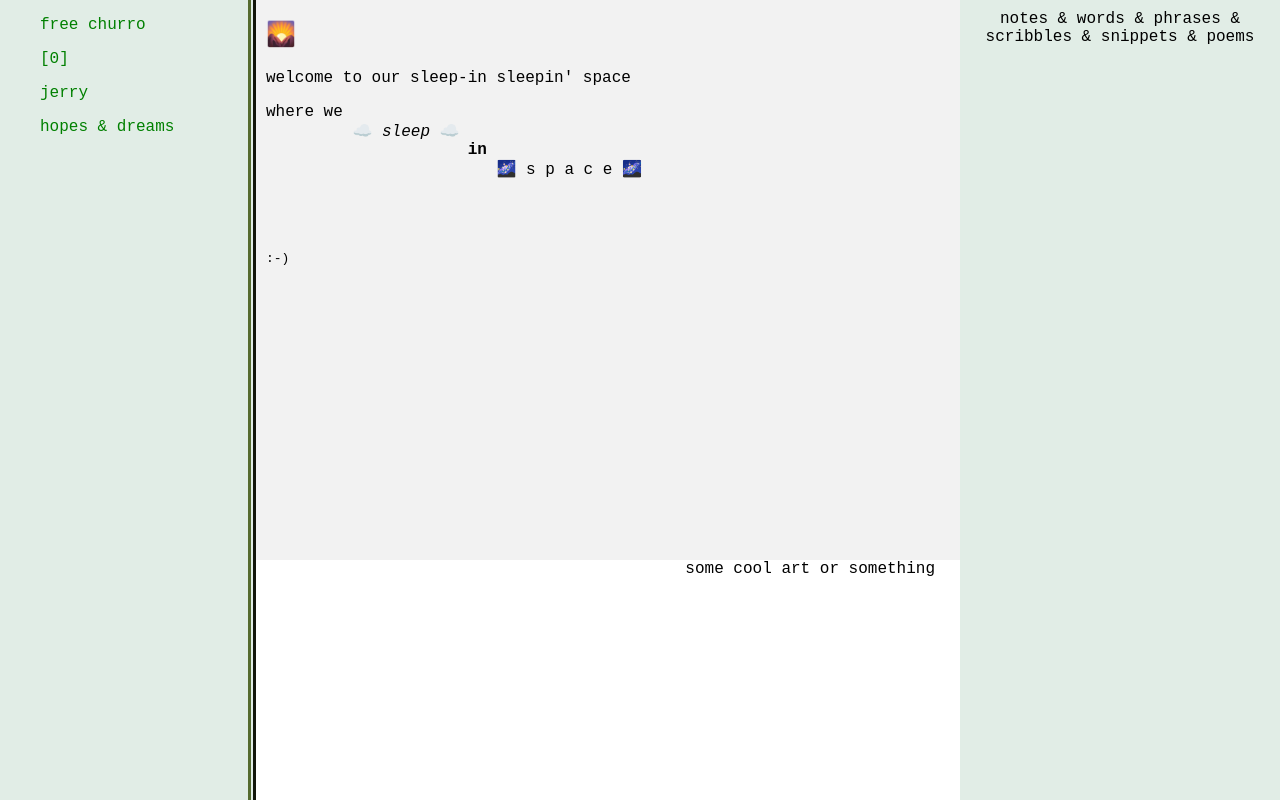
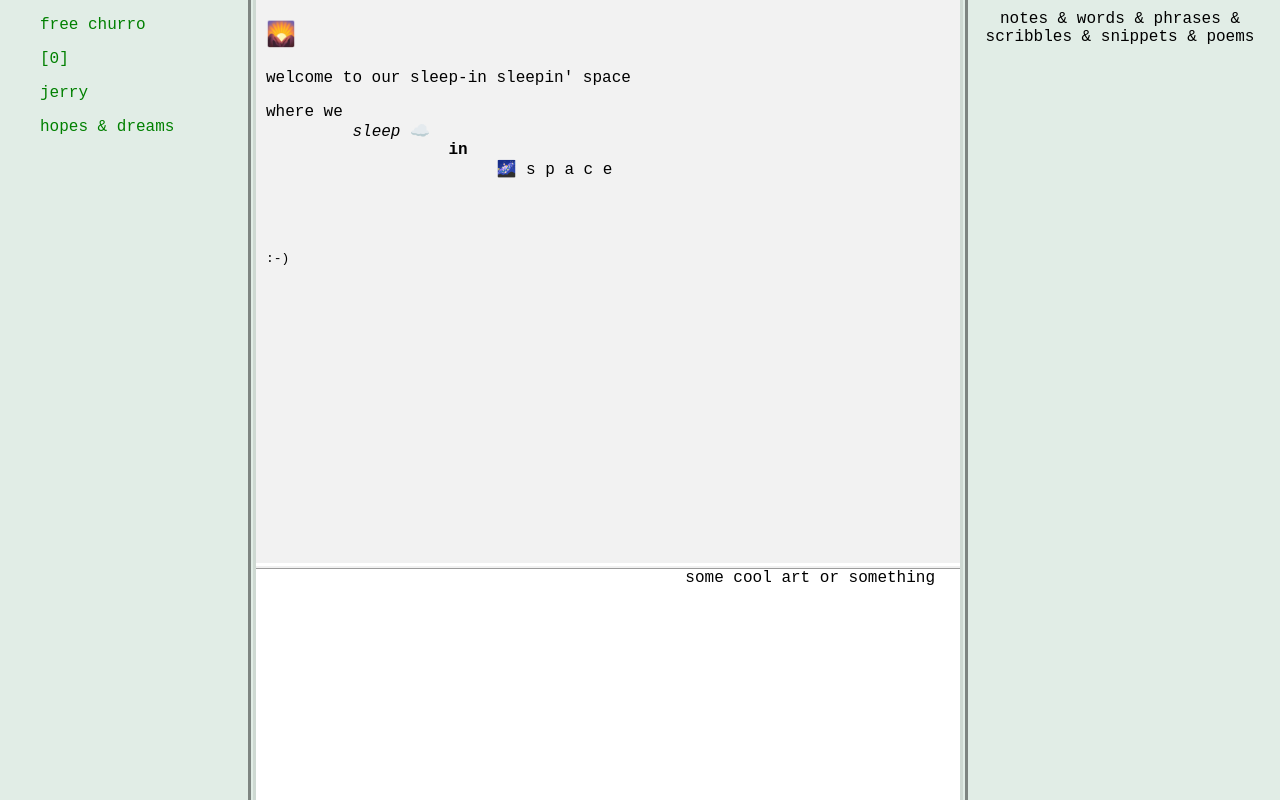
Before and after one commit to saspau/saspau.github.io, an Eleventy site: page index.md in a window 1280 px wide. Built offline with nearby package versions, Linux system fonts and the light colour scheme; Eleventy itself is replaced by a stand-in of ours; files that its build step writes are made by us from their sources; what markdown-it-attrs, markdown-it-deflist, markdown-it-task-lists, markdown-it-toc-done-right would draw is missing.

Commit message:
todos, resizing borders and cursors

```diff
--- a/_includes/base.njk
+++ b/_includes/base.njk
@@ -36,6 +36,7 @@
                             </div>
                         </div>
                         <div class="bottom">
+                        <div class="horiz-border"></div>
                             <div class="bottom-content">
                                 {% block bottom %}
                                     some cool art or something
@@ -45,6 +46,7 @@
                     </div>
                 </div>
                 <div class="right pane">
+                    <div class="vert-border"></div>
                     <div class="right-content">
                         {% block right %}
                             notes & words & phrases & scribbles & snippets & poems
--- a/index.md
+++ b/index.md
@@ -12,9 +12,9 @@ last_modified: 2020-10-07
 welcome to our sleep-in sleepin' space
 
 where we
-&nbsp;&nbsp;&nbsp;&nbsp;&nbsp;&nbsp;&nbsp;&nbsp;&nbsp;:cloud: *sleep* :cloud:
-&nbsp;&nbsp;&nbsp;&nbsp;&nbsp;&nbsp;&nbsp;&nbsp;&nbsp;&nbsp;&nbsp;&nbsp;&nbsp;&nbsp;&nbsp;&nbsp;&nbsp;&nbsp;&nbsp;&nbsp; **in**
-&nbsp;&nbsp;&nbsp;&nbsp;&nbsp;&nbsp;&nbsp;&nbsp;&nbsp;&nbsp;&nbsp;&nbsp;&nbsp;&nbsp;&nbsp;&nbsp;&nbsp;&nbsp;&nbsp;&nbsp;&nbsp;&nbsp;&nbsp;&nbsp;:milky_way: s p a c e :milky_way:
+&nbsp;&nbsp;&nbsp;&nbsp;&nbsp;&nbsp;&nbsp;&nbsp; *sleep* :cloud:
+&nbsp;&nbsp;&nbsp;&nbsp;&nbsp;&nbsp;&nbsp;&nbsp;&nbsp;&nbsp;&nbsp;&nbsp;&nbsp;&nbsp;&nbsp;&nbsp;&nbsp;&nbsp; **in**
+&nbsp;&nbsp;&nbsp;&nbsp;&nbsp;&nbsp;&nbsp;&nbsp;&nbsp;&nbsp;&nbsp;&nbsp;&nbsp;&nbsp;&nbsp;&nbsp;&nbsp;&nbsp;&nbsp;&nbsp;&nbsp;&nbsp;&nbsp;&nbsp;:milky_way: s p a c e
 
 
 
--- a/js/scripts.js
+++ b/js/scripts.js
@@ -2,6 +2,10 @@ $(function() {
     $(".left.pane").resizable({
 
         handles: "e, w",
+        create: function( event, ui ) {
+            // Prefers an another cursor with two arrows
+            $(".ui-resizable-e").css("cursor","col-resize");
+        },
         stop: function(event, ui) {
             setWidthInPercent(ui.element);
         }
@@ -11,12 +15,20 @@ $(function() {
         resize: function(event, ui) {
             ui.position.left = 0;
         },
+        create: function( event, ui ) {
+            // Prefers an another cursor with two arrows
+            $(".ui-resizable-w").css("cursor","col-resize");
+        },
         stop: function(event, ui) {
             setWidthInPercent(ui.element);
         }
     });
     $(".top-content").resizable({
         handles: "s",
+        create: function( event, ui ) {
+            // Prefers an another cursor with two arrows
+            $(".ui-resizable-s").css("cursor","row-resize");
+        },
         stop: function(event, ui) {
             ui.element.width("");
         }
--- a/left_nav_links/todos.md
+++ b/left_nav_links/todos.md
@@ -12,6 +12,8 @@ last_modified: 2020-10-07
 - [ ] styling
 - [ ] make the center pane resizing work (have a default height for the bottom that still allow full resizing functionality)
 - [ ] make the "notes" (right) side bar templates
+- [ ] prevent negative resizing
+- [ ] fix weird disappearance/reappearance of left nav when resizing small
 - [ ] do we want some cute lil icon in the title?
 - [ ] are the paths correct for our stylesheets and scripts? (`/../../` seems kinda weird but idk)
 - [ ] figure out how padding works with these weird table cell things
--- a/styles/base.scss
+++ b/styles/base.scss
@@ -42,14 +42,35 @@ body {
 }
 
 .vert-border {
-    border-color: darkolivegreen;
+    border-color: #ced9d2; //darkolivegreen;
     border-left-style: outset;
     border-right-style: outset;
-    float: right;
+    float: left;
     width: 2px;
     height: 100vh;
     top: 0;
-    // display: inline-block;
+    position: -webkit-sticky;
+    position: -moz-sticky;
+    position: -ms-sticky;
+    position: -o-sticky;
+    position: sticky;
+}
+
+.left.pane .vert-border {
+    float: right;
+    border-left-style: inset;
+    border-right-style: inset;
+}
+
+.horiz-border {
+    border-color: #f0f0f0;
+    border-top-style: outset;
+    border-bottom-style: outset;
+    border-bottom-style: ridge;
+    width: 100%;
+    height: 3px;
+    top: 0;
+    float: top;
     position: -webkit-sticky;
     position: -moz-sticky;
     position: -ms-sticky;
@@ -68,12 +89,14 @@ body {
 
 .center.pane .inner .top {
     background-color: #f2f2f2;// lightcoral;
+    padding-bottom: 10px;
 }
 
 .center.pane .inner .bottom {
     background-color: #ffffff; //orange;
     height: 30%;
     width: 100%;
+    // box-shadow: 0px -4px 3px rgba(50, 50, 50, 0.2);
 }
 
 .right.pane {
```
